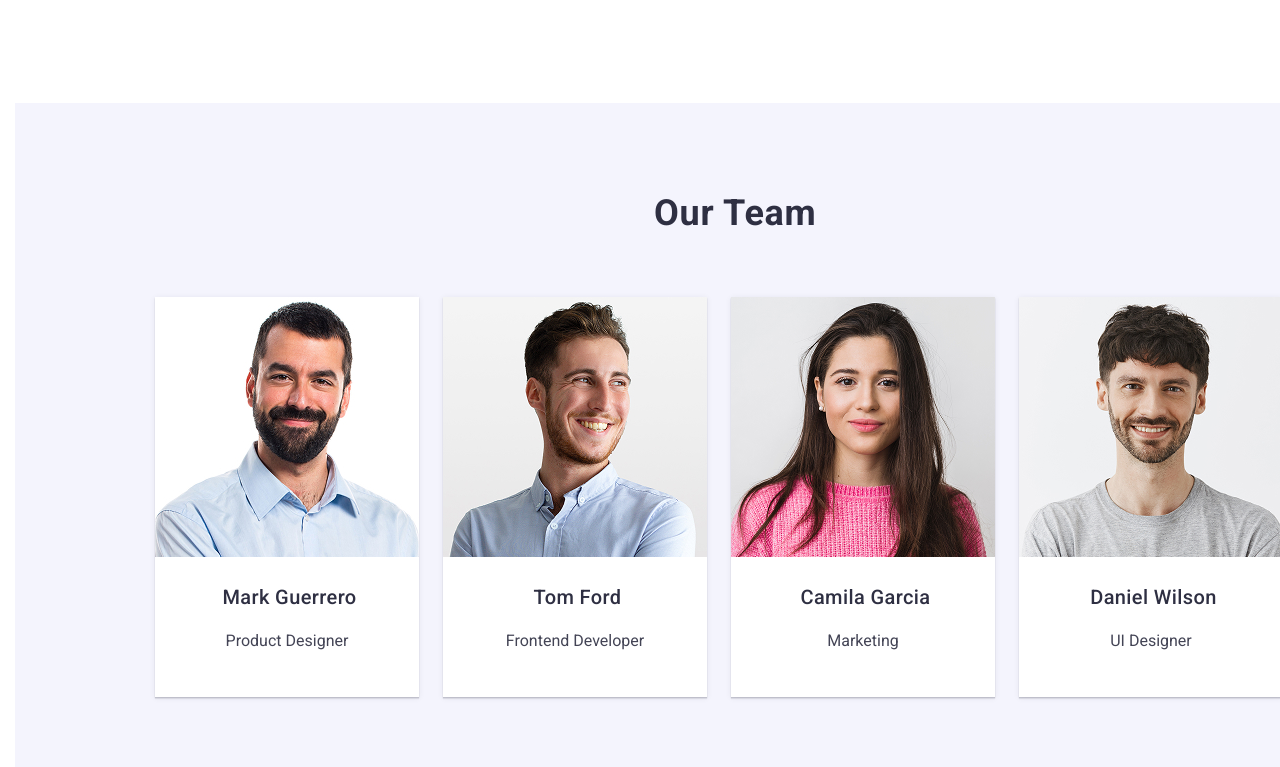
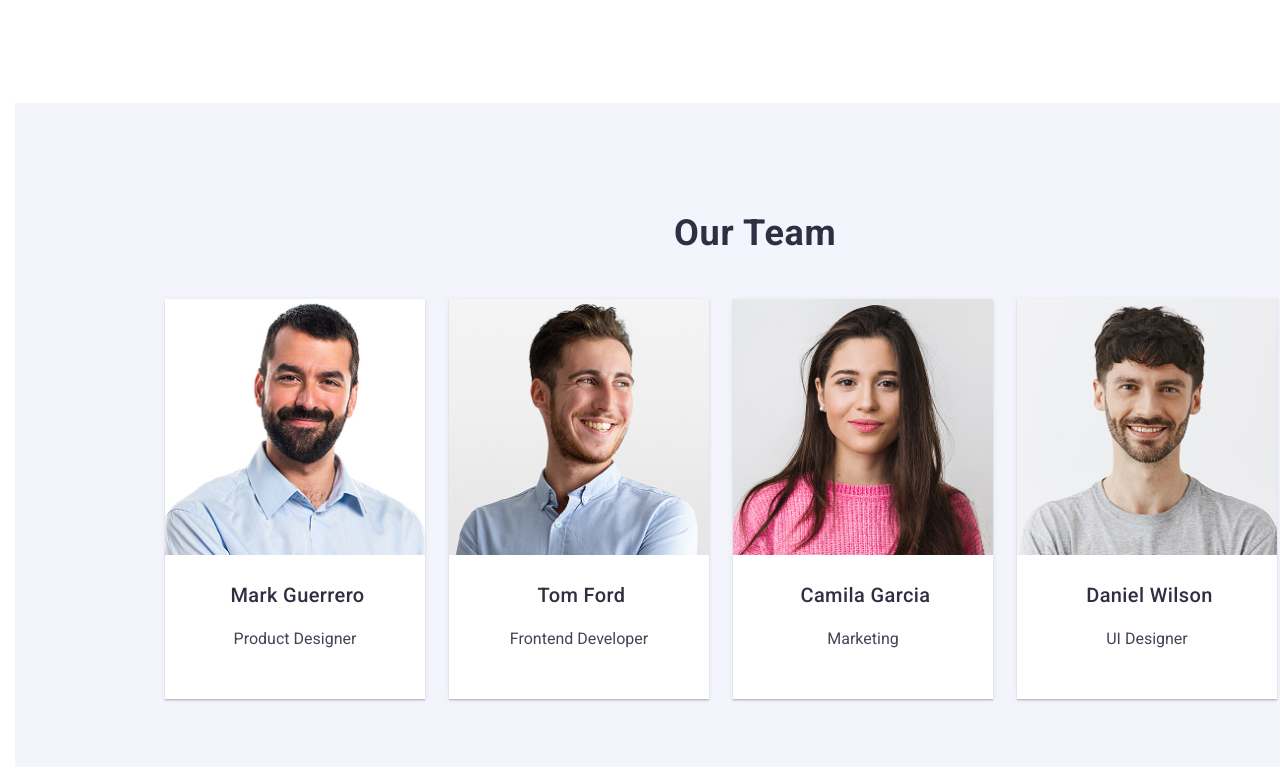
Before and after one commit to merdansahin/goit-markup-hw-03, a plain HTML site: page index.html in a window 1280 px wide. Shown: the part 913-1680 px from the top of the page. Drawn offline with nearby package versions, Linux system fonts and the light colour scheme.

Commit message:
degişim3

```diff
--- a/css/styles.css
+++ b/css/styles.css
@@ -174,25 +174,31 @@ li {
   height: 732px;
   display: flex;
   flex-wrap: wrap;
+  padding: 20px;
+  text-align: center;
 }
 .team-card {
   display: flex;
   gap: 24px;
-  margin-left: 100px;
+  margin-left: 90px;
   margin-bottom: 120px;
+  width: 1000px;
+
 }
 .img-sdw {
   box-shadow: 0 2px 1px 0 rgba(46, 47, 66, 0.08),
     0 1px 1px 0 rgba(46, 47, 66, 0.16), 0 1px 6px 0 rgba(46, 47, 66, 0.08);
   background: #fff;
-  width: 264px;
+  width: 260px;
   height: 400px;
+
+
 }
 .img-card {
-  width: 264px;
+  width: 260px;
 }
 .down-card {
-  width: 264px;
+  width: 260px;
   height: 100px;
   justify-items: center;
 }
@@ -245,6 +251,7 @@ li {
   flex-wrap: wrap;
   gap: 24px;
   margin-left: 100px;
+  width: 1228px;
 }
 .down-picture {
   width: 360px;
```
